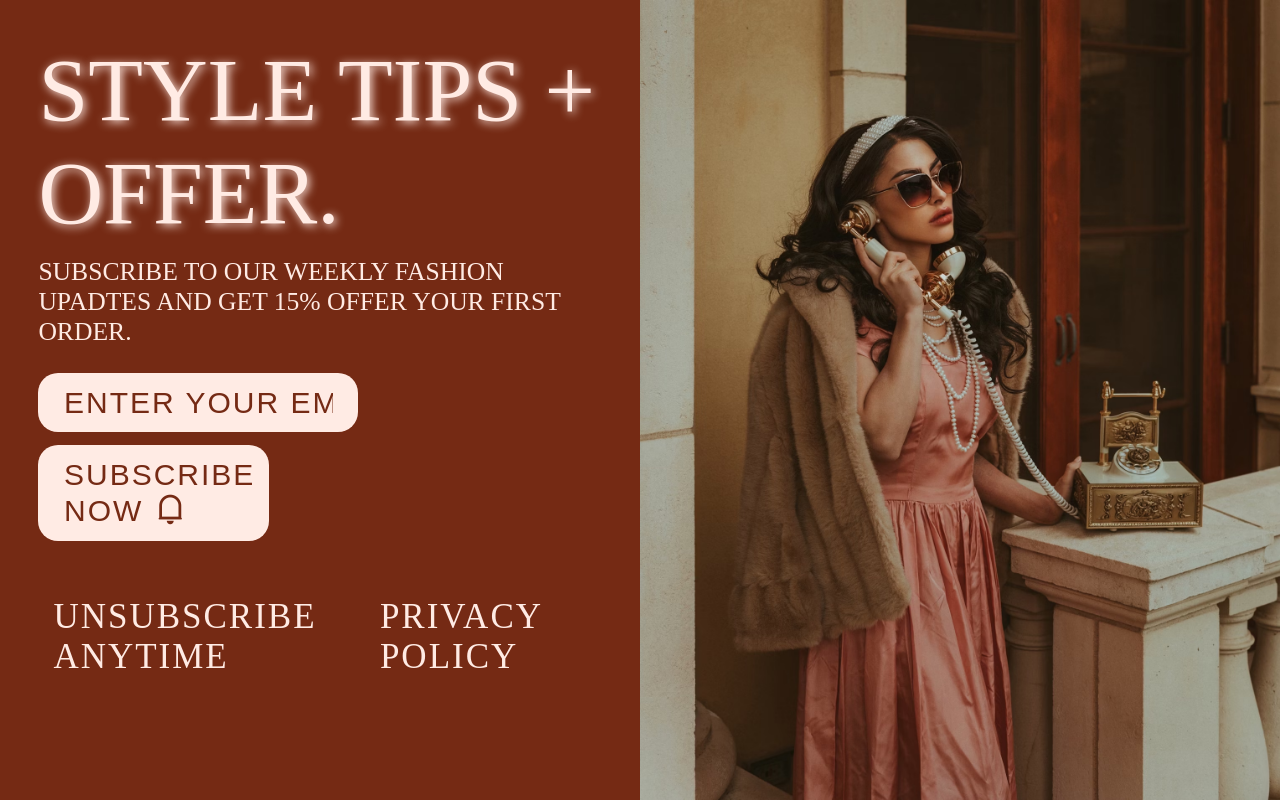
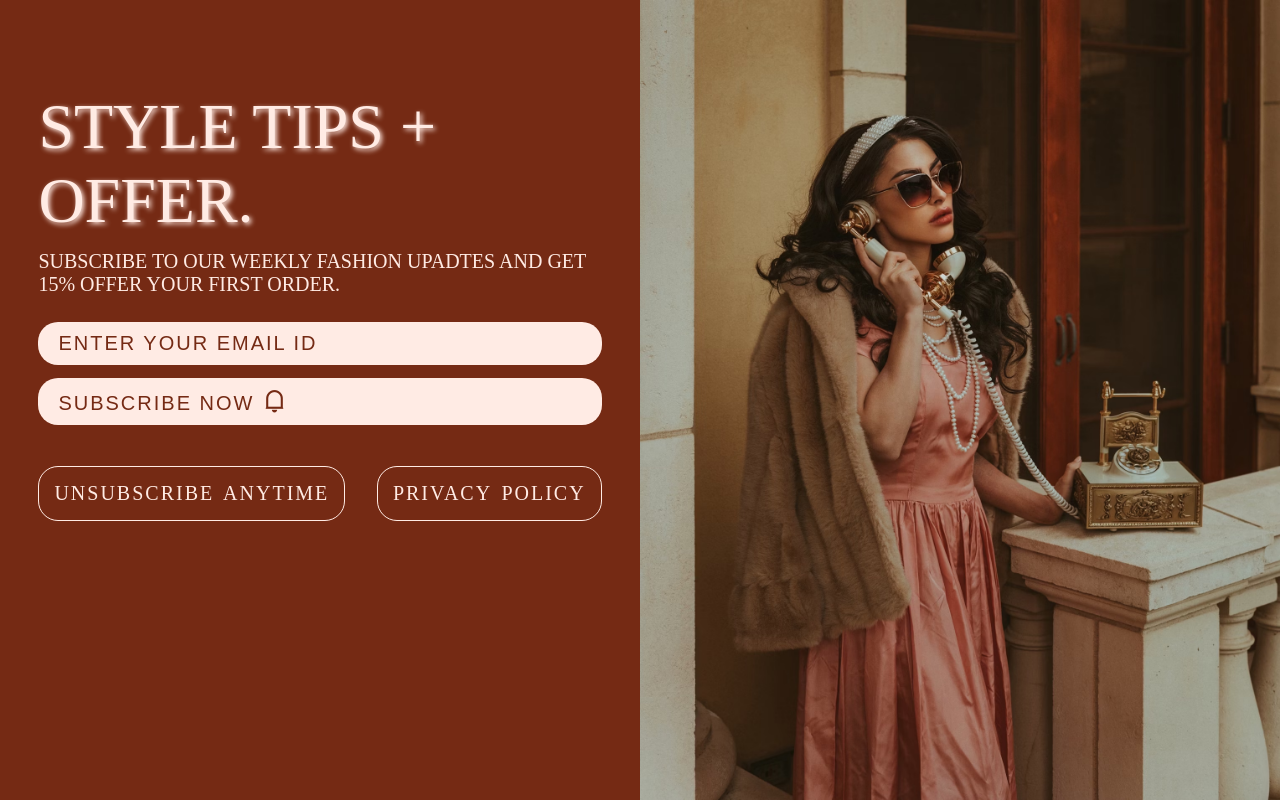
Before and after one commit to ayushudaydubey/prompt-12, a plain HTML site: page index.html in a window 1280 px wide. Drawn offline with nearby package versions, Linux system fonts and the light colour scheme.

Commit message:
prompt 12

```diff
--- a/style.css
+++ b/style.css
@@ -22,7 +22,7 @@ body {
   width: 50vw;
   height: 100vh;
   background-color: #752A14;
-  padding: 3vw 3vw;
+  padding: 7vw 3vw;
   display: flex;
   flex-direction: column;
   color: #ffebe4;
@@ -32,23 +32,24 @@ body {
 }
 
 .left h1 {
-  font-size: 7vw;
+  font-size:5vw;
   font-weight: 200;
   animation: slideIn 2s forwards ease-out;
-  text-shadow: 2px 2px 10px #ffebe4;
+  text-shadow: 2px 2px 5px #ffebe4;
 }
 
 .left p {
-  font-size: 2vw;
+  font-size: 1vw;
   font-weight: 300;
   animation: slideIn 2s forwards ease-out;
+  font-size: 20px;
 }
 
 .left input {
-  padding: 1vw 2vw;
-  width: 25vw;
+  padding: 10px 20px;
+ display: inline-block;
   border: none;
-  font-size: 30px;
+  font-size: 20px;
   background-color: #ffebe4;
   border-radius: 20px;
   outline: none;
@@ -58,7 +59,7 @@ body {
 }
 
 .left input::placeholder {
-  font-size: 30px;
+  font-size: 20px;
   color: #752A14;
   text-transform: uppercase;
   text-align: left;
@@ -66,35 +67,36 @@ body {
 }
 
 .left button {
-  width: 18vw;
+  display: inline-block;
   border: none;
   border-radius: 20px;
-  font-size: 30px;
+  font-size: 20px;
   text-align: left;
   text-transform: uppercase;
-  padding: 1vw 2vw;
+  padding: 10px 20px ;
   letter-spacing: 2px;
   animation: slideIn 2s forwards ease-out;
   color: #752A14;
   cursor: pointer;
   background-color: #ffebe4;
   transition: 0.5s ease-in-out all;
+
 }
 
 .left button i {
-  font-size: 33px;
+  font-size: 25px;
   font-weight: 500;
 }
 
 .left button:hover {
   background-color: transparent;
-box-shadow: 2px 2px 25px #ffebe4;
+box-shadow: 2px 2px 10px #ffebe4;
   color: #ffebe4;
 }
 
 .policy h4,
 a {
-  font-size: 35px;
+  font-size: 20px;
   font-weight: 300;
   word-spacing: 3px;
   text-transform: uppercase;
@@ -103,15 +105,17 @@ a {
   padding: 15px ;
   animation: slideIn 2s forwards ease-out;
 border-radius: 20px;
+border: 1px solid #ffebe4;
 
 }
 
 .policy a {
   color: #ffebe4;
   text-decoration: none;
+
 }
 .policy h4:hover, a:hover{
-  box-shadow: 3px 3px 10px #ffebe4;
+  box-shadow: 3px 3px 5px #ffebe4;
 }
 .policy {
   display: flex;
```
